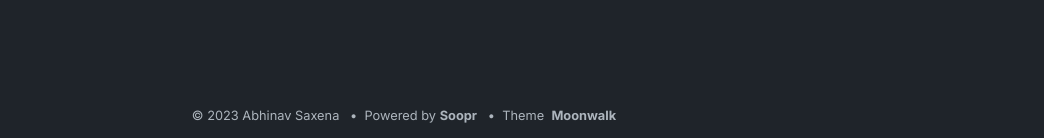
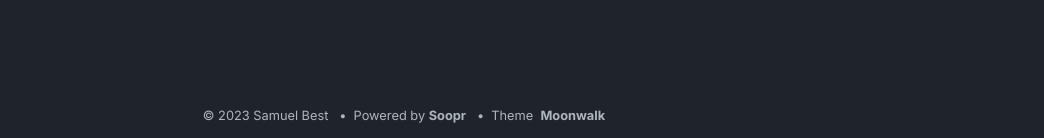
Before and after one commit to bestsamuel/blog, a Jekyll site: the page built from index.md, in a window 1280 px wide and 900 px high, scrolled down 965 px. Shown: the part 759-897 px from the top of the window, without its empty margins (236-1280 px from the left). Built offline with Jekyll 4.4.1, drawn with Linux system fonts in a browser that asks for light colours.

Commit message:
Update _config.yml

```diff
--- a/_config.yml
+++ b/_config.yml
@@ -1,5 +1,5 @@
-title: Moonwalk
-author: Abhinav Saxena
+title: Sam Best
+author: Samuel Best
 url: https://samuelbest.net # root address of the site
 description: > # description of the site (multiple lines allowed)
   Moonwalk is a fast and elegant Jekyll theme with a clean dark mode. It comes with horizontal list (for navbar and footer), card list (for portfolio), and a generic vertical list. It is very easy to modify in case you want to build over it - please see _layouts/home.html to do that.
```
